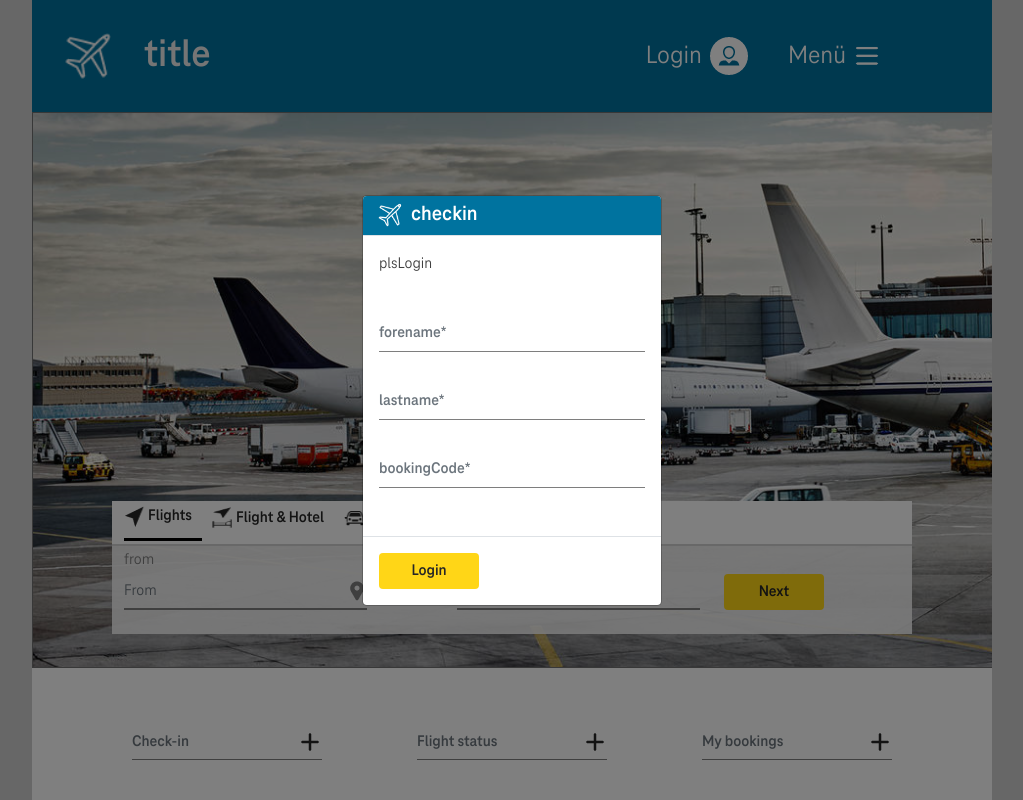
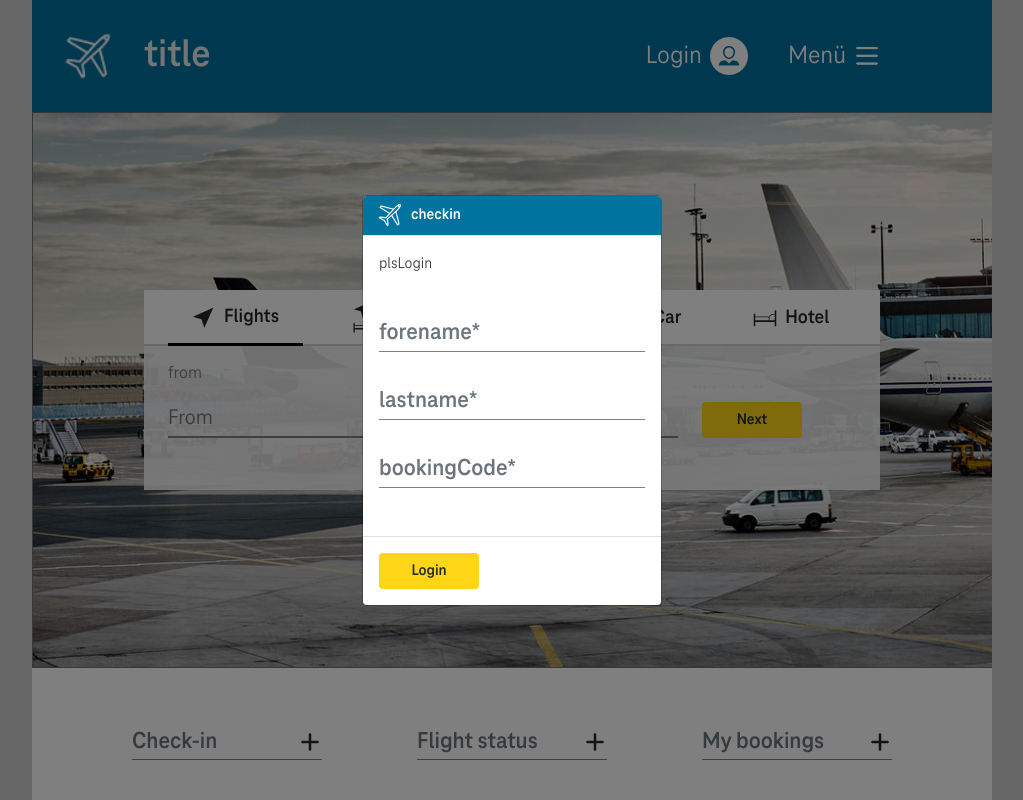
Before and after one commit to eu-digital-green-certificates/dgca-booking-demo-frontend, a React (Create React App) app: page / in a window 1280 px wide. Both pictures are taken after a click on the element 438 px from the left and 741 px from the top of the page. Shown: the top 800 px of the page, without its empty margins (128-1151 px from the left). Built offline with nearby package versions, Linux system fonts and the light colour scheme.

Commit message:
update styles; add booking api

```diff
--- /dev/null
+++ b/src/api.tsx
@@ -0,0 +1,70 @@
+/*
+ * Corona-Warn-App / cwa-quick-test-frontend
+ *
+ * (C) 2021, T-Systems International GmbH
+ *
+ * Deutsche Telekom AG and all other contributors /
+ * copyright owners license this file to you under the Apache
+ * License, Version 2.0 (the "License"); you may not use this
+ * file except in compliance with the License.
+ * You may obtain a copy of the License at
+ *
+ * http://www.apache.org/licenses/LICENSE-2.0
+ *
+ * Unless required by applicable law or agreed to in writing,
+ * software distributed under the License is distributed on an
+ * "AS IS" BASIS, WITHOUT WARRANTIES OR CONDITIONS OF ANY
+ * KIND, either express or implied.  See the License for the
+ * specific language governing permissions and limitations
+ * under the License.
+ */
+
+import axios from 'axios';
+import React from 'react';
+import { BookingRequest } from './interfaces/booking-request';
+import { BookingResponse } from './interfaces/booking-response';
+import { IPerson } from './interfaces/person';
+
+export const api = axios.create({
+    baseURL: ''
+});
+
+export const useBooking = (onSuccess?: () => void, onError?: (error: any) => void) => {
+    const [result, setResult] = React.useState<BookingResponse>();
+
+    const baseUri = '/booking';
+
+    const header = {
+        'Content-Type': 'application/json'
+    };
+
+    const getBooking = (person: IPerson) => {
+        console.log('Person: '); console.log(JSON.stringify(person));
+
+
+        const bookingRequest: BookingRequest = { ...person }
+
+        console.log('BookingRequest: '); console.log(JSON.stringify(bookingRequest));
+
+        api.post(baseUri, bookingRequest, { headers: header })
+            .then(response => {
+
+                console.log('response: '); console.log(JSON.stringify(response.data));
+
+                setResult(response.data);
+                if (onSuccess) {
+                    onSuccess();
+                }
+            })
+            .catch(error => {
+                if (onError) {
+                    onError(error);
+                }
+            });
+    }
+
+    return [
+        result,
+        getBooking
+    ] as const;
+}
--- a/src/assets/SCSS/custom.scss
+++ b/src/assets/SCSS/custom.scss
@@ -29,7 +29,7 @@ $grid-breakpoints: (
     md: 800px,
     lg: 1000px,
     xl: 1400px,
-  xxl: 1650px
+    xxl: 1650px,
 );
 
 $container-max-widths: (
@@ -37,7 +37,7 @@ $container-max-widths: (
     md: 720px,
     lg: 960px,
     xl: 1300px,
-  xxl: 1585px
+    xxl: 1585px,
 );
 
 // Import Bootstrap and its default variables
@@ -102,7 +102,7 @@ $container-max-widths: (
     display: flex;
     flex-flow: wrap;
     flex-direction: row;
-    margin:0%;
+    margin: 0%;
     padding-left: 0%;
     padding-right: 0%;
     padding-top: 3.5rem;
@@ -110,22 +110,22 @@ $container-max-widths: (
     justify-content: space-between;
 }
 
-.card-group{
+.card-group {
     justify-content: space-between;
 }
-.col-item{
+.col-item {
     background-color: #ccc;
     // margin-left: 0.75rem;
     // margin-right: 0.75rem;
     border-top: #707070 solid 1px;
     max-width: 300px;
-    height:301px;
+    height: 301px;
 }
 
 .booking-container {
-    display:flex;
+    display: flex;
     flex-direction: row;
-    align-items: flex-end;
+    align-items: center;
     justify-content: center;
     background-image: url("../images/header_airline.png") !important;
     background-repeat: no-repeat;
@@ -133,11 +133,11 @@ $container-max-widths: (
 }
 
 .search {
-    padding-left: 3.5rem;
-    padding-right: 3.5rem;
-    height:30%;
-    width:100%;
-    color:#262626;
+    padding-left: 7rem;
+    padding-right: 7rem;
+    margin: 0px;
+    width: 100%;
+    color: #262626;
 }
 
 .search-header {
@@ -145,17 +145,19 @@ $container-max-widths: (
     flex-wrap: wrap;
     background-color: white;
     width: 100%;
-    height:45px;
-    font-size: 20 !important;
-    font-weight: bold;
+    height: 3.5rem;
     border-bottom: 2px solid #d0d0d1;
     align-items: center;
 }
 
 .search-header-element {
-    padding-right: 10px;
-    padding-bottom: 10px;
-    margin-right:10px;
+    font-size: 20px !important;
+    font-weight: bold;
+    height: 3.5rem;
+    display: flex;
+    align-items: center;
+    margin-left: 1.5rem;
+    padding: 0rem 1.5rem;
 }
 
 .search-header-element:first-child {
@@ -163,26 +165,26 @@ $container-max-widths: (
 }
 
 .icon {
-    width: 24px;
-    height: 24px;
-    padding-right: 2px;
+    width: 1.5rem;
+    height: 3.5rem;
+    object-fit: none;
+    margin-right: 0.5rem;
 }
 
 .search-content {
-    background-color:rgba(245, 245, 245, 0.9) !important;
+    background-color: rgba(245, 245, 245, 0.9) !important;
     width: 100%;
-    font-size: 20 !important;
+    height: 9rem;
+    font-size: 20px !important;
 }
 
 .from {
-    font-size: 18 !important;
+    font-size: 18px !important;
     color: #7e7e7e;
-    padding-top:2px;
-    padding-bottom: 2px;
 }
 
 .input-transparent {
-  font-size: 22 !important;
+    font-size: 22px !important;
     box-sizing: border-box;
     height: 36px;
     border-top: none;
@@ -192,9 +194,9 @@ $container-max-widths: (
     border-radius: 0%;
     color: black;
     background-color: transparent;
-  padding:0%;
+    padding: 0%;
 
-  &:focus{
+    &:focus {
         border-color: none;
         box-shadow: none;
         background-color: transparent;
@@ -207,7 +209,7 @@ $container-max-widths: (
 }
 
 .input-checkin {
-    font-size: 24 !important;
+    font-size: 24px !important;
     font-weight: bold;
     box-sizing: border-box;
     height: 36px;
@@ -218,10 +220,10 @@ $container-max-widths: (
     border-radius: 0%;
     color: black;
     background-color: transparent;
-    padding:0%;
+    padding: 0%;
 
-    &:focus{
-      font-size: 24 !important;
+    &:focus {
+        font-size: 24px !important;
         font-weight: bold;
         border-color: none;
         box-shadow: none;
@@ -239,7 +241,6 @@ $container-max-widths: (
     margin-bottom: 2rem;
 }
 
-
 .location-icon {
     background-image: url("../images/icon_von.png") !important;
     height: 20px;
@@ -256,7 +257,7 @@ $container-max-widths: (
     background-image: url("../images/icon_wechseln.png") !important;
     height: 34px;
     width: 34px;
-    margin:auto;
+    margin: auto;
 }
 
 .botton {
@@ -265,13 +266,15 @@ $container-max-widths: (
     width: 100px;
     border: none;
     font-weight: bold;
-  &:focus, &:hover, &:visited, &:active{
+    &:focus,
+    &:hover,
+    &:visited,
+    &:active {
         background: #ffd617;
         color: #262626;
         width: 100px;
         border: none;
         font-weight: bold;
-
     }
 }
 
@@ -282,17 +285,17 @@ $container-max-widths: (
     justify-content: flex-start;
     background-color: $primary;
     font-weight: bold;
-    font-size: 16pt;
-    color:white;
+    font-size: 16px;
+    color: white;
     height: 40px;
-    margin:0%;
+    margin: 0%;
     padding: 0%;
 
     img {
-        margin-left:15px;
+        margin-left: 15px;
         margin-right: 9px;
-        height:24px;
-        width:24px
+        height: 24px;
+        width: 24px;
     }
 }
 
--- a/src/components/checkin-modal.component.tsx
+++ b/src/components/checkin-modal.component.tsx
@@ -27,50 +27,39 @@ import { Button, Form, Image, Modal, ModalBody, ModalFooter } from 'react-bootst
 import ModalHeader from 'react-bootstrap/esm/ModalHeader';
 
 import airplane from '../assets/images/airplane_outline.png'
-import { IPerson } from '../misc/person';
+import { IPerson } from '../interfaces/person';
 
 const CheckinModal = (props: any) => {
 
     const { t } = useTranslation();
-    const [show, setShow] = React.useState(false);
     const [forename, setForname] = React.useState<string>();
     const [lastname, setLastname] = React.useState<string>();
     const [bookingCode, setBookingCode] = React.useState<string>();
 
-    React.useEffect(() => {
-        if(props.show) {
-            handleShow();
-        }
+    const handleSubmit = (event: React.FormEvent<HTMLFormElement>) => {
+        // const form = event.currentTarget;
 
-        // eslint-disable-next-line react-hooks/exhaustive-deps
-    }, [props.show])
+        event.preventDefault();
+        event.stopPropagation();
 
-    const handleClose = () => {
-        //TODO close Modal - do nothing
-        props.handleCheckin();
-        setShow(false);
-    }
-    const handleShow = () => setShow(true);
-
-    const handleCheckin = () => {
         let person: IPerson = {
             forename: forename!,
             lastname: lastname!,
-            bookingCode: bookingCode!
+            bookingReference: bookingCode!
         }
         console.log(person);
         //TODO api call - go to the next page
-        props.handleCheckin();
+        props.handleCheckin(person);
     }
 
     return (
         <Modal contentClassName='checkin-modal'
-            show={show}
-            onHide={handleClose}
+            show={props.show}
+            onHide={props.hide}
             centered
             size='sm'
         >
-            <Form className='form-flex' onSubmit={handleCheckin}>
+            <Form className='form-flex' onSubmit={handleSubmit}>
                 <ModalHeader className='pb-0 modal-header'>
                     <Image src={airplane} />
                     {t('translation:checkin')}
--- a/src/components/landing-page.component.tsx
+++ b/src/components/landing-page.component.tsx
@@ -19,7 +19,7 @@
  * under the License.
  */
 
-import { Col, Container, Fade, Image, Row, Form,  Button, InputGroup } from 'react-bootstrap';
+import { Col, Container, Fade, Image, Row, Form, Button, InputGroup } from 'react-bootstrap';
 
 import '../i18n';
 // import { useTranslation } from 'react-i18next';
@@ -31,6 +31,8 @@ import flighthotelIcon from '../assets/images/icon_flughotel.png';
 import hotelIcon from '../assets/images/icon_hotel.png';
 import rentalcarIcon from '../assets/images/icon_mietwagen.png';
 import CheckinModal from './checkin-modal.component';
+import { IPerson } from '../interfaces/person';
+import { useBooking } from '../api';
 
 const LandingPage = (props: any) => {
 
@@ -39,6 +41,7 @@ const LandingPage = (props: any) => {
 
     const [isInit, setIsInit] = React.useState(false);
     const [showModal, setShowModal] = React.useState(false);
+    const [booking, getBooking] = useBooking();
 
     React.useEffect(() => {
         if (context.navigation)
@@ -46,14 +49,13 @@ const LandingPage = (props: any) => {
     }, [context.navigation])
 
     const handleCheckinClick = (event: any) => {
-        event.preventDefault();
-        event.stopPropagation();
-
         setShowModal(true);
     }
 
-    const handleCheckin = (event: any) => {
-        setShowModal(false);
+    const handleCheckin = (person: IPerson) => {
+        //setShowModal(false);
+
+        getBooking(person);
     }
 
     return (!isInit ? <></> :
@@ -62,30 +64,25 @@ const LandingPage = (props: any) => {
                 <Fragment>
                     <Container className='p-0 booking-container'>
                         <Row className="search">
-                            <Col>
-                                <Container>
-                                    <Row>
-                                        <Container className="search-header">
-                                            <div className="search-header-element">
+                            <Row className="p-0 m-0 search-header">
+                                <Col xs='auto' className="search-header-element">
                                     <Image className="icon" src={flightIcon} />{'Flights'}
-                                            </div>
-                                            <div className="search-header-element">
+                                </Col>
+                                <Col xs='auto' className="search-header-element">
                                     <Image className="icon" src={flighthotelIcon} />Flight &amp; Hotel
-                                            </div>
-                                            <div className="search-header-element">
+                                </Col>
+                                <Col xs='auto' className="search-header-element">
                                     <Image className="icon" src={rentalcarIcon} />Rental Car
-                                            </div>
-                                            <div className="search-header-element">
+                                </Col>
+                                <Col xs='auto' className="search-header-element">
                                     <Image className="icon" src={hotelIcon} />Hotel
-                                            </div>
-                                        </Container>
+                                </Col>
                             </Row>
-                                    <Row >
-                                        <Container className="search-content">
-                                            <Row>
-                                                <div className="from">from</div>
+                            <Row className="p-0 m-0 search-content">
+                                <Row className="m-0 d-flex align-content-center">
+                                    <span className="from">from</span>
                                 </Row>
-                                            <Row className="d-flex pb-4">
+                                <Row className="m-0 d-flex pb-4">
                                     <Form>
                                         <Form.Group as={Row}>
                                             <Col xs lg="4" md="4">
@@ -117,10 +114,7 @@ const LandingPage = (props: any) => {
                                         </Form.Group>
                                     </Form>
                                 </Row>
-                                        </Container>
                             </Row>
-                                </Container>
-                            </Col>
                         </Row>
                     </Container>
                     <Container className='content-container'>
@@ -134,7 +128,7 @@ const LandingPage = (props: any) => {
                                             type="text"
                                         />
                                         <InputGroup.Text className="input-checkin">
-                                            <span className="plus-icon" onClick={ handleCheckinClick }/>
+                                            <span className="plus-icon" onClick={handleCheckinClick} />
                                         </InputGroup.Text>
                                     </InputGroup>
                                 </Col>
@@ -158,7 +152,7 @@ const LandingPage = (props: any) => {
                                             type="text"
                                         />
                                         <InputGroup.Text className="input-checkin">
-                                            <span className="plus-icon"/>
+                                            <span className="plus-icon" />
                                         </InputGroup.Text>
                                     </InputGroup>
                                 </Col>
@@ -188,6 +182,7 @@ const LandingPage = (props: any) => {
             </Fade>
             <CheckinModal
                 show={showModal}
+                hide={() => setShowModal(false)}
                 handleCheckin={handleCheckin}
             />
         </>)
--- /dev/null
+++ b/src/interfaces/booking-request.ts
@@ -0,0 +1,50 @@
+/* tslint:disable */
+/* eslint-disable */
+/**
+ * EU Digital COVID Certificate Booking Demo
+ * The API provides exemplary booking endpoints
+ *
+ * OpenAPI spec version: 0.0.1-SNAPSHOT
+ *
+ *
+ * NOTE: This class is auto generated by the swagger code generator program.
+ * https://github.com/swagger-api/swagger-codegen.git
+ * Do not edit the class manually.
+ */
+/**
+ *
+ * @export
+ * @interface BookingRequest
+ */
+export interface BookingRequest {
+    /**
+     *
+     * @type {string}
+     * @memberof BookingRequest
+     */
+    id?: any;
+    /**
+     *
+     * @type {string}
+     * @memberof BookingRequest
+     */
+    forename?: any;
+    /**
+     *
+     * @type {string}
+     * @memberof BookingRequest
+     */
+    lastname?: any;
+    /**
+     *
+     * @type {string}
+     * @memberof BookingRequest
+     */
+    birthDate?: any;
+    /**
+     *
+     * @type {string}
+     * @memberof BookingRequest
+     */
+    bookingReference?: any;
+}
--- /dev/null
+++ b/src/interfaces/booking-response.ts
@@ -0,0 +1,44 @@
+/* tslint:disable */
+/* eslint-disable */
+/**
+ * EU Digital COVID Certificate Booking Demo
+ * The API provides exemplary booking endpoints
+ *
+ * OpenAPI spec version: 0.0.1-SNAPSHOT
+ *
+ *
+ * NOTE: This class is auto generated by the swagger code generator program.
+ * https://github.com/swagger-api/swagger-codegen.git
+ * Do not edit the class manually.
+ */
+/**
+ *
+ * @export
+ * @interface BookingResponse
+ */
+export interface BookingResponse {
+    /**
+     *
+     * @type {string}
+     * @memberof BookingResponse
+     */
+    reference?: any;
+    /**
+     *
+     * @type {Date}
+     * @memberof BookingResponse
+     */
+    time?: any;
+    /**
+     *
+     * @type {Array&lt;BookingPassengerResponse&gt;}
+     * @memberof BookingResponse
+     */
+    passengers?: any;
+    /**
+     *
+     * @type {BookingFlightInfoResponse}
+     * @memberof BookingResponse
+     */
+    flightInfo?: any;
+}
--- a/src/misc/person.tsx
+++ b/src/interfaces/person.tsx
@@ -24,5 +24,5 @@ import React from 'react';
 export interface IPerson {
     forename: string,
     lastname: string,
-    bookingCode: string
+    bookingReference: string
 }
```
Also changed, not shown: src/interfaces/booking-flight-info-response.ts (added, +38 -0 lines), src/interfaces/booking-passenger-dcc-status-response.ts (added, +50 -0 lines), src/interfaces/booking-passenger-dcc-status-result-response.ts (added, +44 -0 lines), src/interfaces/booking-passenger-response.ts (added, +50 -0 lines). Lines whose indentation alone changed are shown as unchanged.
